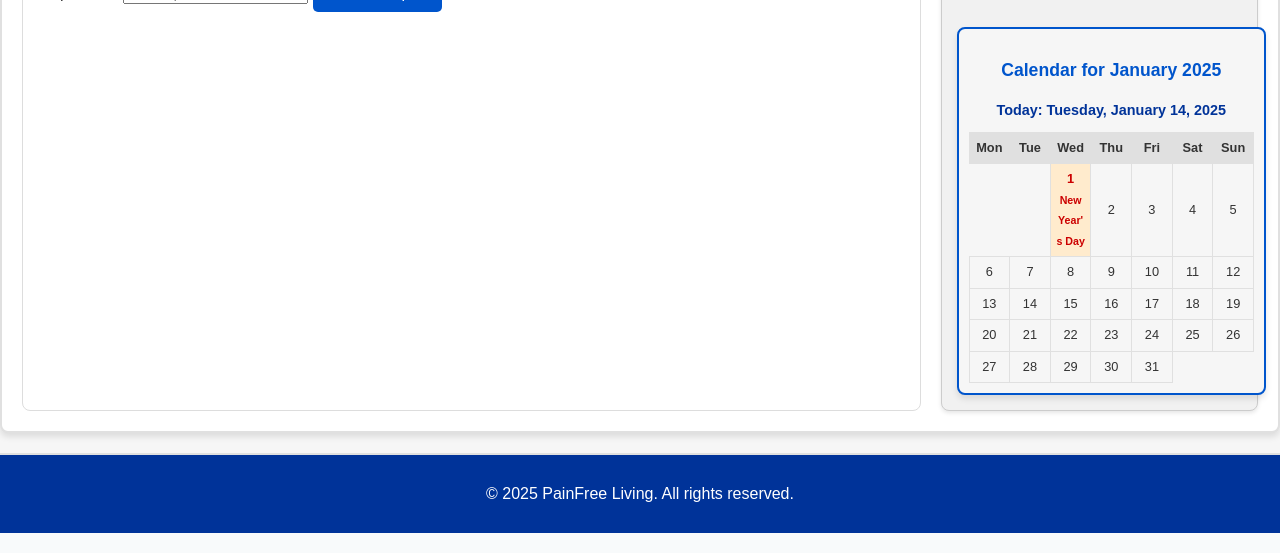
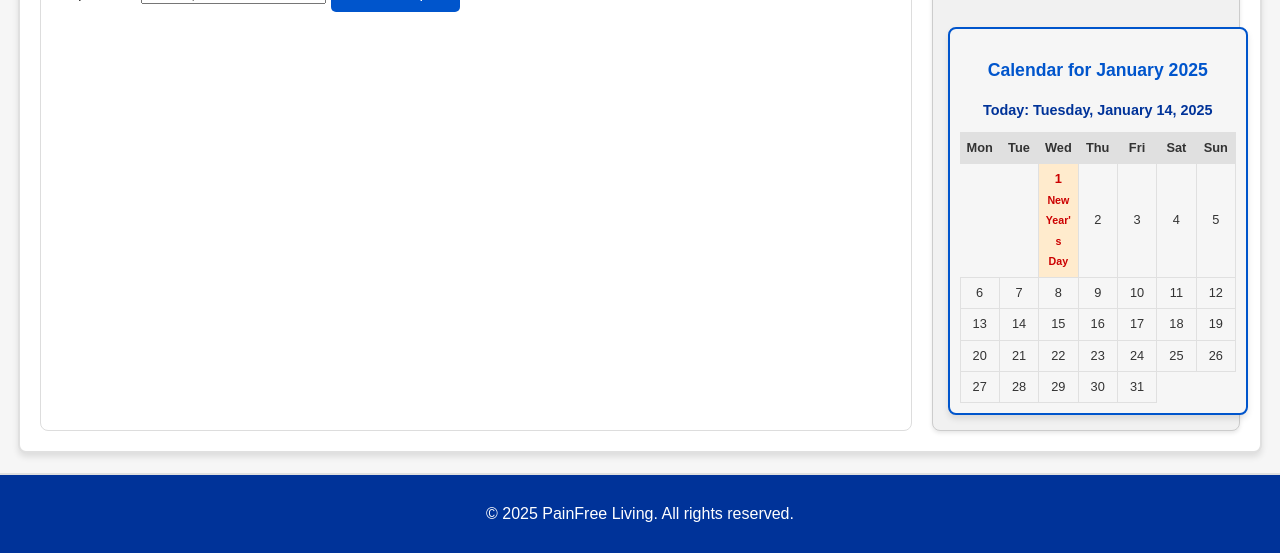
Before and after one commit to Toni-Mag/Toni-Mag, a Flask app: page /forum in a window 1280 px wide. Shown: the part 548-1101 px from the top of the page. Run offline with Flask 3, Linux system fonts and the light colour scheme.

Commit message:
Актуализация на styles.css

```diff
--- a/static/css/styles.css
+++ b/static/css/styles.css
@@ -86,7 +86,7 @@ nav a:hover, nav a:focus {
 .content-container {
     display: flex;
     gap: 20px;
-    max-width: 1300px;
+    max-width: 1200px;
     margin: 20px auto;
     padding: 20px;
     background: white;
```
